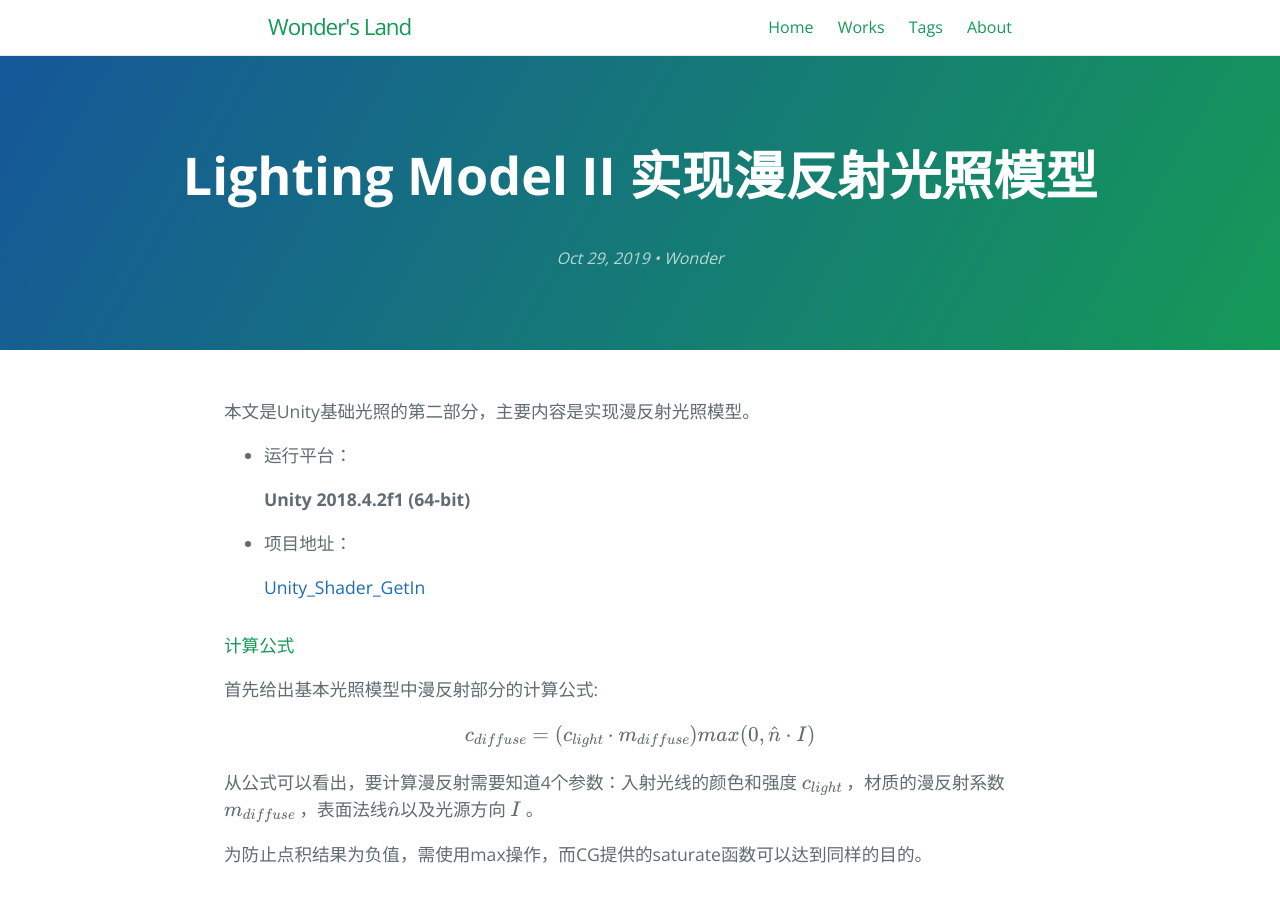
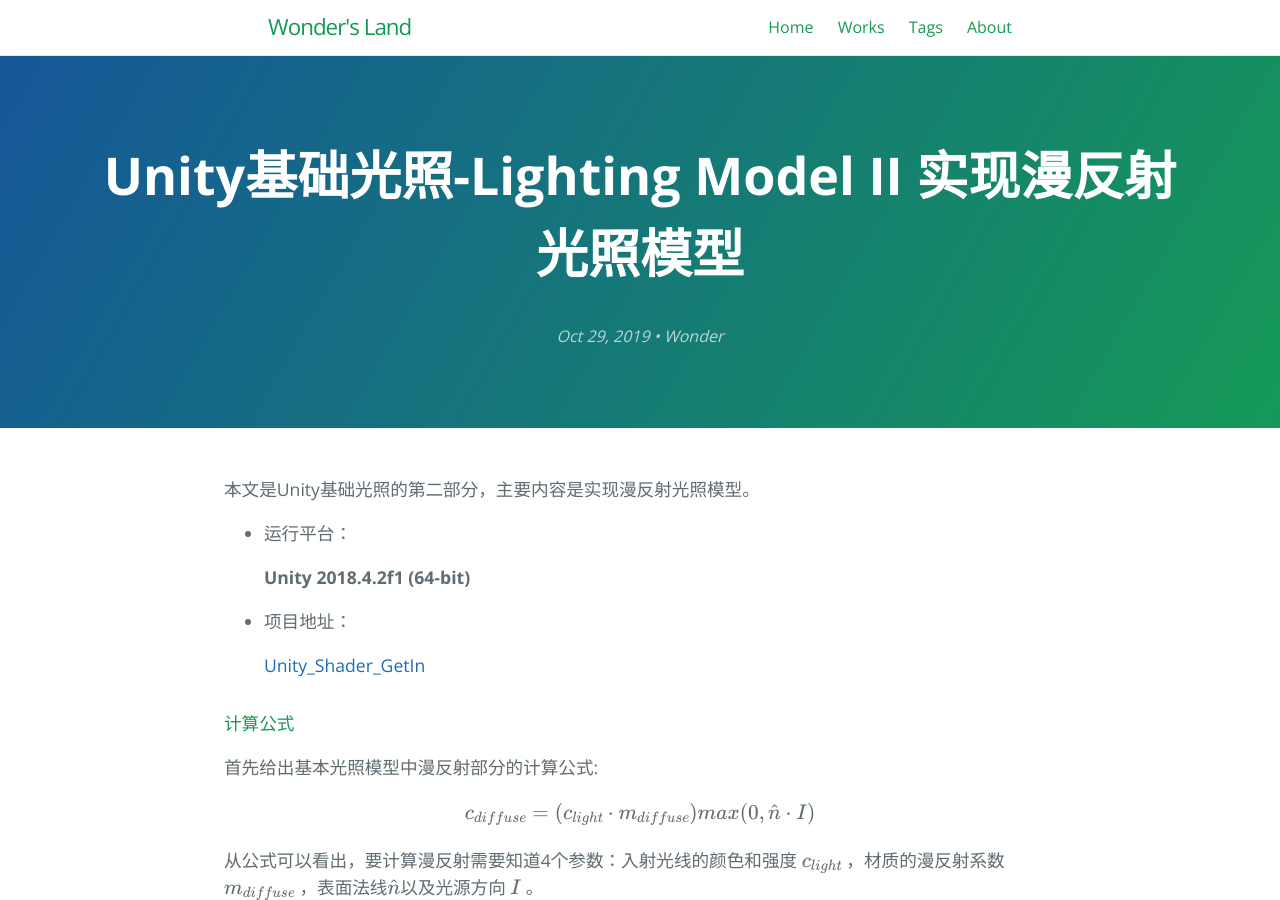
Before and after one commit to wonderly321/wonderly321.github.io, a Jekyll site: the page built from _posts/2019-10-29-Lighting-Model-II.md, in a window 1280 px wide and 900 px high. Built offline with Jekyll 4.4.1, drawn with Linux system fonts in a browser that asks for light colours; formulas are drawn with MathJax 3.

Commit message:
update lightmodelII

```diff
--- a/_posts/2019-10-29-Lighting-Model-II.md
+++ b/_posts/2019-10-29-Lighting-Model-II.md
@@ -1,6 +1,6 @@
 ---
 layout: post
-title: "Lighting Model II 实现漫反射光照模型"
+title: "Unity基础光照-Lighting Model II 实现漫反射光照模型"
 categories: shader
 author: "Wonder"
 meta: "Unity Shader"
```
